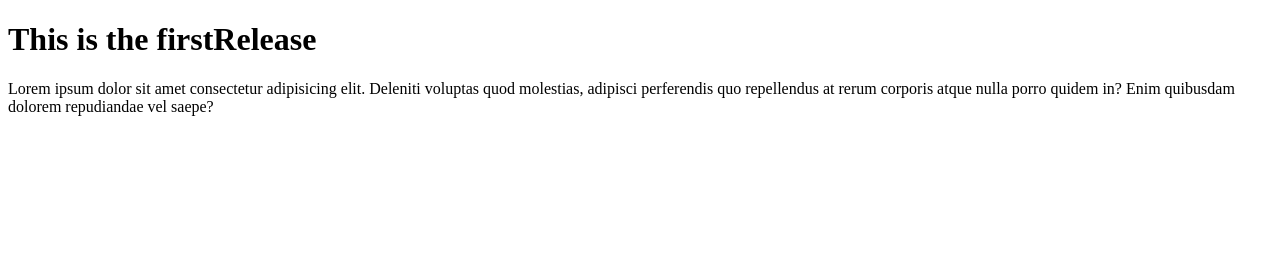
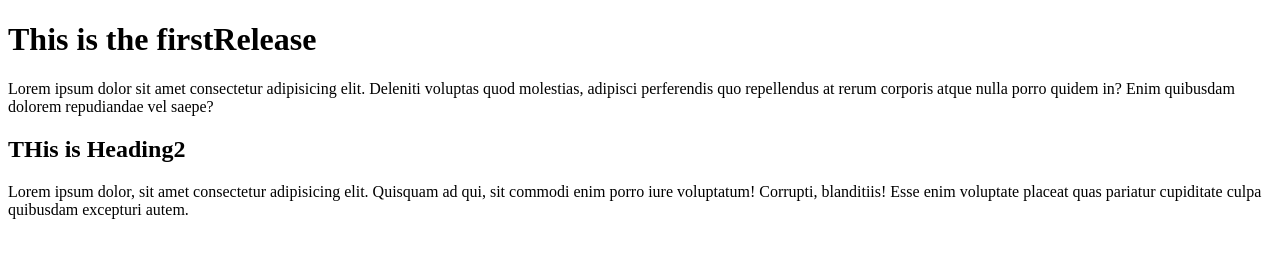
Before and after one commit to vamsee1317/simpleCal, a plain HTML site: page index.html in a window 1280 px wide. Drawn offline with Linux system fonts and the light colour scheme.

Commit message:
SecondVersion

```diff
--- a/index.html
+++ b/index.html
@@ -8,5 +8,9 @@
 <body>
     <h1>This is the firstRelease</h1>
     <p>Lorem ipsum dolor sit amet consectetur adipisicing elit. Deleniti voluptas quod molestias, adipisci perferendis quo repellendus at rerum corporis atque nulla porro quidem in? Enim quibusdam dolorem repudiandae vel saepe?</p>
+
+
+    <h2>THis is Heading2</h2>
+    <p>Lorem ipsum dolor, sit amet consectetur adipisicing elit. Quisquam ad qui, sit commodi enim porro iure voluptatum! Corrupti, blanditiis! Esse enim voluptate placeat quas pariatur cupiditate culpa quibusdam excepturi autem.</p>
 </body>
 </html>
```
